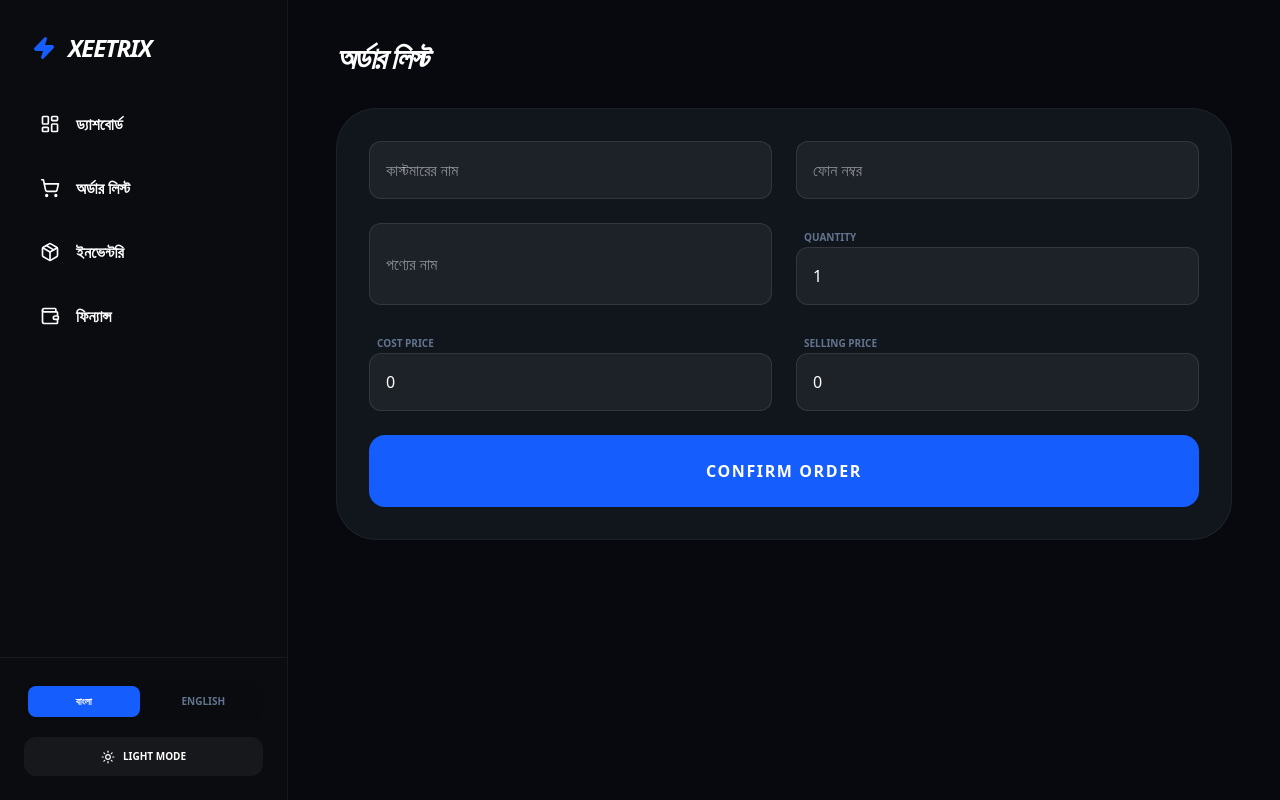
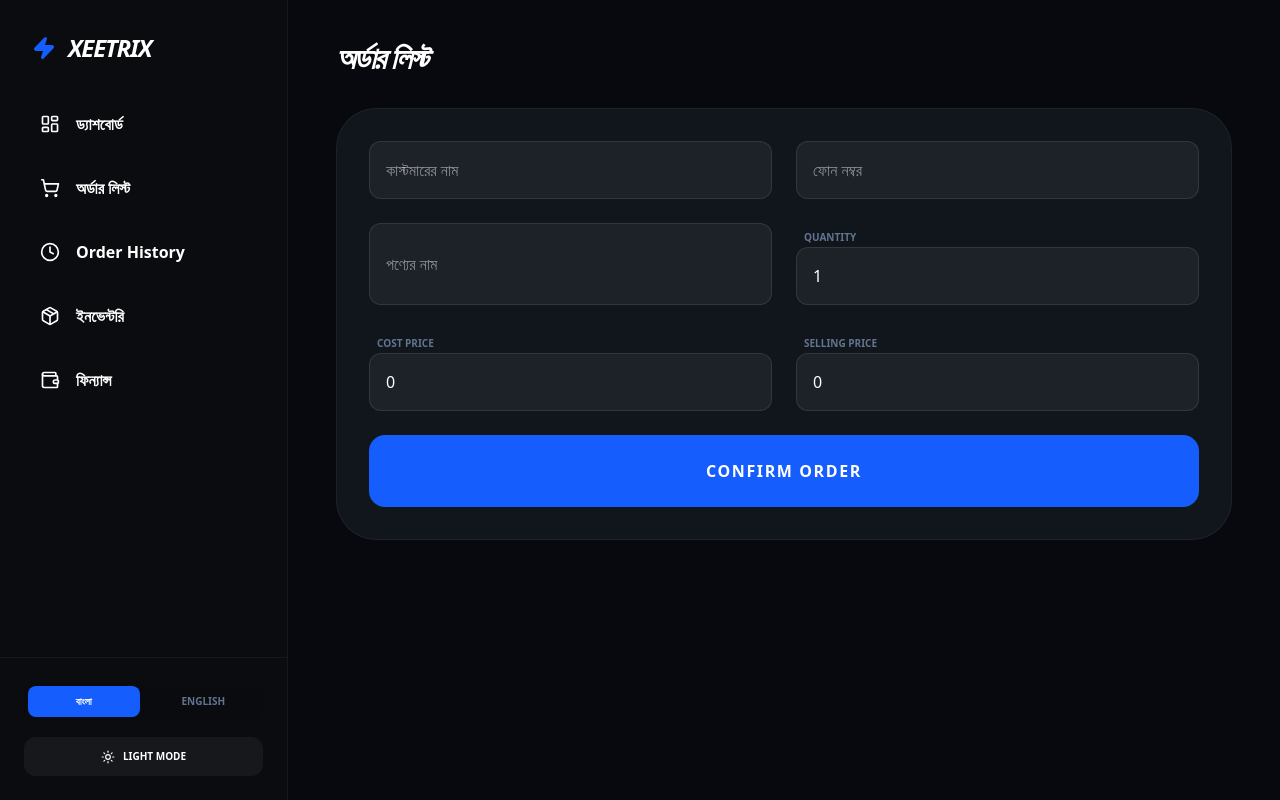
Before and after one commit to Ufuq-Innovation/Xeetrix, a Next.js app: page /orders in a window 1280 px wide. Built offline with nearby package versions, Linux system fonts and the light colour scheme.

Commit message:
History Add

```diff
--- a/app/(dashboard)/layout.js
+++ b/app/(dashboard)/layout.js
@@ -1,12 +1,13 @@
 "use client";
 import { useApp } from "@/context/AppContext";
-import { LayoutDashboard, ShoppingCart, Package, Wallet, Zap, Moon, Sun } from 'lucide-react';
+// Clock আইকনটি এখানে অ্যাড করা হয়েছে
+import { LayoutDashboard, ShoppingCart, Package, Wallet, Zap, Moon, Sun, Clock } from 'lucide-react';
 import Link from 'next/link';
 
 export default function DashboardLayout({ children }) {
   const context = useApp();
 
-if (!context) {
+  if (!context) {
     return <div className="min-h-screen bg-black text-white p-10 font-bold">AppContext Not Found!</div>;
   }
 
@@ -15,6 +16,8 @@ if (!context) {
   const menu = [
     { name: t?.dashboard || "Dashboard", path: '/dashboard', icon: <LayoutDashboard size={20}/> },
     { name: t?.orders || "Orders", path: '/orders', icon: <ShoppingCart size={20}/> },
+    // হিস্ট্রি অপশনটি এখানে অ্যাড করা হলো
+    { name: "Order History", path: '/history', icon: <Clock size={20}/> },
     { name: t?.inventory || "Inventory", path: '/inventory', icon: <Package size={20}/> },
     { name: t?.finance || "Finance", path: '/finance', icon: <Wallet size={20}/> },
   ];
@@ -26,6 +29,7 @@ if (!context) {
           <Zap className="text-blue-600 fill-blue-600" />
           <span className="text-2xl font-black italic tracking-tighter">XEETRIX</span>
         </div>
+
         <nav className="flex-1 px-4 space-y-2">
           {menu.map((item) => (
             <Link key={item.path} href={item.path} className="flex items-center gap-4 px-6 py-4 rounded-2xl hover:bg-blue-600/10 hover:text-blue-500 font-bold transition-all">
@@ -33,6 +37,7 @@ if (!context) {
             </Link>
           ))}
         </nav>
+
         <div className="p-6 border-t border-white/5 space-y-4">
           <div className="flex gap-2 p-1 bg-black/10 dark:bg-black/40 rounded-xl">
              <button onClick={() => toggleLang('bn')} className={`flex-1 py-2 text-[10px] font-black rounded-lg ${lang === 'bn' ? 'bg-blue-600 text-white' : 'text-slate-500'}`}>বাংলা</button>
@@ -43,6 +48,7 @@ if (!context) {
           </button>
         </div>
       </aside>
+
       <main className="flex-1 ml-72 p-10">{children}</main>
     </div>
   );
```
